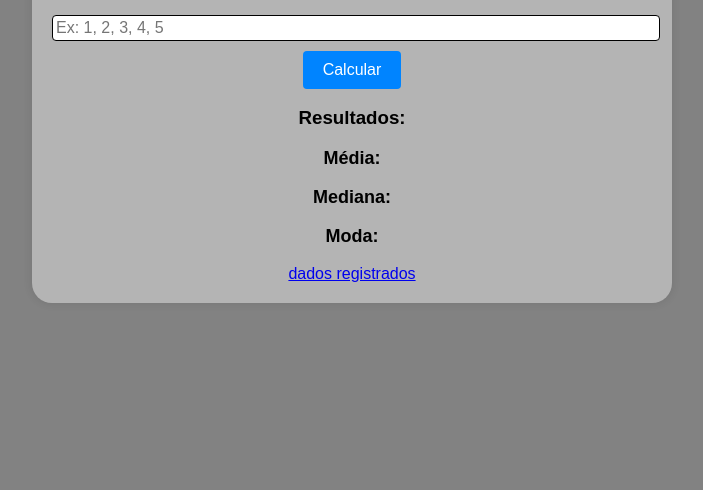
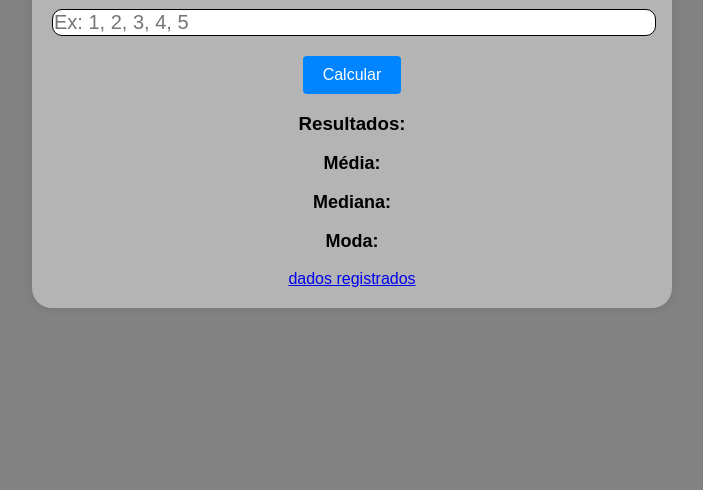
Before and after one commit to THsouza07/calculadora-estat-stica, a plain HTML site: page index.html in a window 1280 px wide. Shown: the part 310-800 px from the top of the page, without its empty margins (288-991 px from the left). Drawn offline with Linux system fonts and the light colour scheme.

Commit message:
Add files via upload

```diff
--- a/style.css
+++ b/style.css
@@ -18,6 +18,7 @@ body {
     text-align: center;
 }
 
+
 h1 {
     color: #ff0000;
     margin-bottom: 20px;
@@ -25,11 +26,11 @@ h1 {
 
 input {
     width: 100%;
-    padding: 3px;
-    margin-bottom: 10px;
+    padding: 1px;
+    margin-bottom: 20px;
     border: 1px solid #000000;
-    border-radius: 4px;
-    font-size: 16px;
+    border-radius: 10px;
+    font-size: 20px;
 }
 
 button {
```
